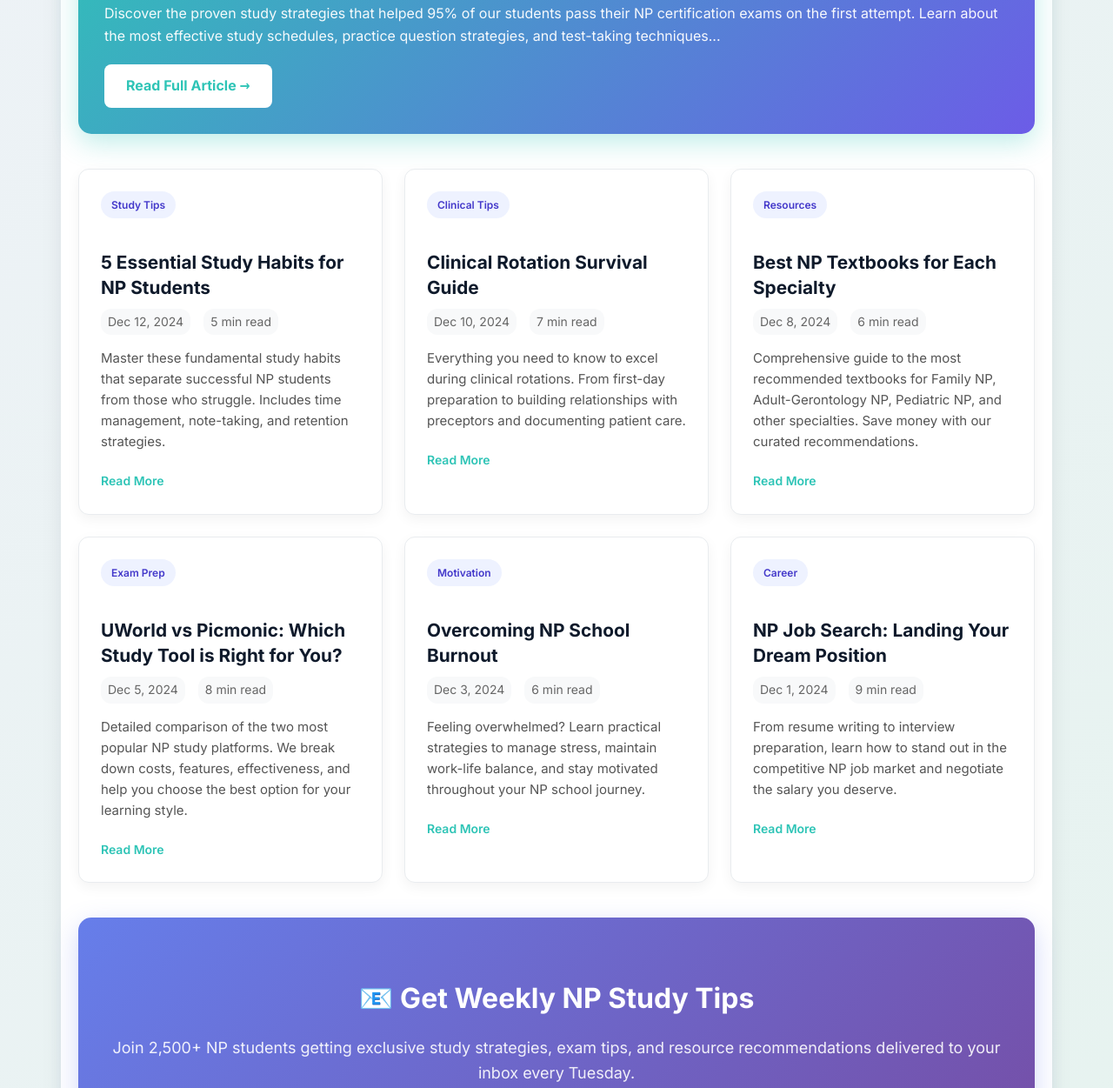
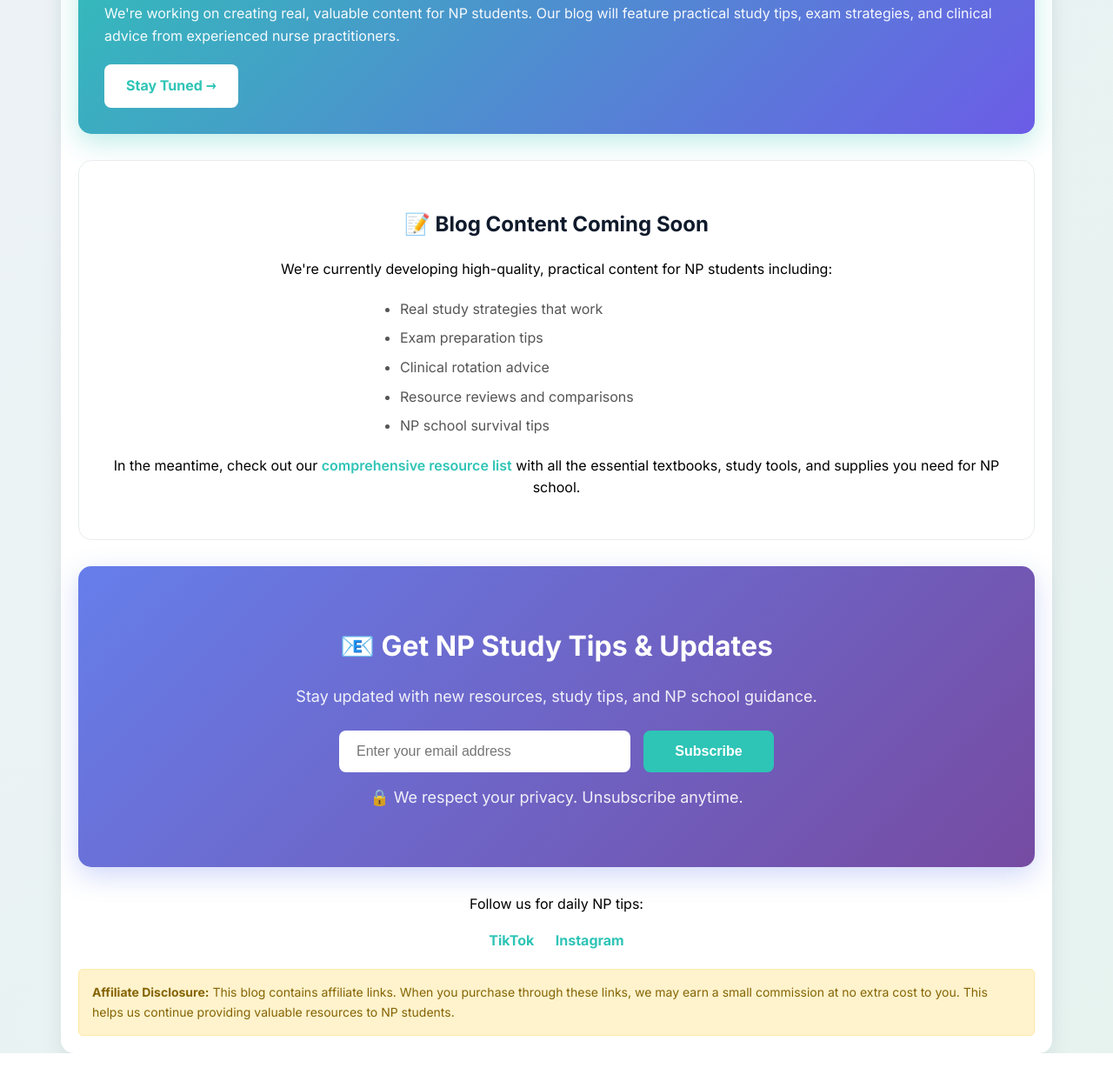
Before and after one commit to krackn88/npsurvivalkit, a website: page blog.html in a window 1280 px wide. Shown: the part 500-1751 px from the top of the page at 87% size. After the commit the page ends 1711 px from the top, so only its background shows below. Drawn offline with Linux system fonts and the light colour scheme.

Commit message:
Remove fake content: testimonials, social proof numbers, fake blog posts. Add real About/Contact sections. Make site honest and functional.

```diff
--- a/assets/css/styles.css
+++ b/assets/css/styles.css
@@ -797,3 +797,71 @@ h1 {
 		text-align: center;
 	}
 }
+
+/* About and Contact Sections */
+.about-section, .contact-section {
+	background: #f8f9fa;
+	padding: 30px;
+	border-radius: 15px;
+	margin: 30px 0;
+	border-left: 4px solid #2EC4B6;
+}
+
+.about-section h2, .contact-section h2 {
+	color: #0F1A2B;
+	margin-bottom: 20px;
+	font-size: 1.8em;
+}
+
+.about-section p, .contact-section p {
+	color: #555;
+	line-height: 1.6;
+	margin-bottom: 15px;
+}
+
+.contact-section a {
+	color: #2EC4B6;
+	text-decoration: none;
+	font-weight: 600;
+}
+
+.contact-section a:hover {
+	text-decoration: underline;
+}
+
+/* Coming Soon Section */
+.coming-soon-section {
+	background: white;
+	padding: 30px;
+	border-radius: 15px;
+	margin: 30px 0;
+	border: 1px solid #e9ecef;
+	text-align: center;
+}
+
+.coming-soon-section h3 {
+	color: #0F1A2B;
+	margin-bottom: 20px;
+	font-size: 1.5em;
+}
+
+.coming-soon-section ul {
+	text-align: left;
+	max-width: 400px;
+	margin: 20px auto;
+}
+
+.coming-soon-section li {
+	margin-bottom: 8px;
+	color: #555;
+}
+
+.coming-soon-section a {
+	color: #2EC4B6;
+	text-decoration: none;
+	font-weight: 600;
+}
+
+.coming-soon-section a:hover {
+	text-decoration: underline;
+}
--- a/blog.html
+++ b/blog.html
@@ -36,105 +36,38 @@
 
         <!-- Featured Article -->
         <div class="featured-article">
-            <h2>🔥 Featured: How to Pass NP Boards on Your First Try</h2>
+            <h2>🔥 Coming Soon: NP Study Tips Blog</h2>
             <div class="article-meta">
-                <span class="article-date">December 15, 2024</span>
-                <span class="article-category">Exam Prep</span>
+                <span class="article-date">December 2024</span>
+                <span class="article-category">Announcement</span>
             </div>
             <p class="article-excerpt">
-                Discover the proven study strategies that helped 95% of our students pass their NP certification exams on the first attempt. Learn about the most effective study schedules, practice question strategies, and test-taking techniques...
+                We're working on creating real, valuable content for NP students. Our blog will feature practical study tips, exam strategies, and clinical advice from experienced nurse practitioners.
             </p>
-            <a href="#featured-article" class="read-more-btn">Read Full Article →</a>
+            <a href="#coming-soon" class="read-more-btn">Stay Tuned →</a>
         </div>
 
-        <!-- Blog Grid -->
-        <div class="blog-grid">
-            <article class="blog-post">
-                <div class="post-category">Study Tips</div>
-                <h3>5 Essential Study Habits for NP Students</h3>
-                <div class="post-meta">
-                    <span class="post-date">Dec 12, 2024</span>
-                    <span class="read-time">5 min read</span>
-                </div>
-                <p class="post-excerpt">
-                    Master these fundamental study habits that separate successful NP students from those who struggle. Includes time management, note-taking, and retention strategies.
-                </p>
-                <a href="#study-habits" class="post-link">Read More</a>
-            </article>
-
-            <article class="blog-post">
-                <div class="post-category">Clinical Tips</div>
-                <h3>Clinical Rotation Survival Guide</h3>
-                <div class="post-meta">
-                    <span class="post-date">Dec 10, 2024</span>
-                    <span class="read-time">7 min read</span>
-                </div>
-                <p class="post-excerpt">
-                    Everything you need to know to excel during clinical rotations. From first-day preparation to building relationships with preceptors and documenting patient care.
-                </p>
-                <a href="#clinical-guide" class="post-link">Read More</a>
-            </article>
-
-            <article class="blog-post">
-                <div class="post-category">Resources</div>
-                <h3>Best NP Textbooks for Each Specialty</h3>
-                <div class="post-meta">
-                    <span class="post-date">Dec 8, 2024</span>
-                    <span class="read-time">6 min read</span>
-                </div>
-                <p class="post-excerpt">
-                    Comprehensive guide to the most recommended textbooks for Family NP, Adult-Gerontology NP, Pediatric NP, and other specialties. Save money with our curated recommendations.
-                </p>
-                <a href="#textbooks" class="post-link">Read More</a>
-            </article>
-
-            <article class="blog-post">
-                <div class="post-category">Exam Prep</div>
-                <h3>UWorld vs Picmonic: Which Study Tool is Right for You?</h3>
-                <div class="post-meta">
-                    <span class="post-date">Dec 5, 2024</span>
-                    <span class="read-time">8 min read</span>
-                </div>
-                <p class="post-excerpt">
-                    Detailed comparison of the two most popular NP study platforms. We break down costs, features, effectiveness, and help you choose the best option for your learning style.
-                </p>
-                <a href="#study-tools" class="post-link">Read More</a>
-            </article>
-
-            <article class="blog-post">
-                <div class="post-category">Motivation</div>
-                <h3>Overcoming NP School Burnout</h3>
-                <div class="post-meta">
-                    <span class="post-date">Dec 3, 2024</span>
-                    <span class="read-time">6 min read</span>
-                </div>
-                <p class="post-excerpt">
-                    Feeling overwhelmed? Learn practical strategies to manage stress, maintain work-life balance, and stay motivated throughout your NP school journey.
-                </p>
-                <a href="#burnout" class="post-link">Read More</a>
-            </article>
-
-            <article class="blog-post">
-                <div class="post-category">Career</div>
-                <h3>NP Job Search: Landing Your Dream Position</h3>
-                <div class="post-meta">
-                    <span class="post-date">Dec 1, 2024</span>
-                    <span class="read-time">9 min read</span>
-                </div>
-                <p class="post-excerpt">
-                    From resume writing to interview preparation, learn how to stand out in the competitive NP job market and negotiate the salary you deserve.
-                </p>
-                <a href="#job-search" class="post-link">Read More</a>
-            </article>
+        <!-- Coming Soon Message -->
+        <div class="coming-soon-section">
+            <h3>📝 Blog Content Coming Soon</h3>
+            <p>We're currently developing high-quality, practical content for NP students including:</p>
+            <ul>
+                <li>Real study strategies that work</li>
+                <li>Exam preparation tips</li>
+                <li>Clinical rotation advice</li>
+                <li>Resource reviews and comparisons</li>
+                <li>NP school survival tips</li>
+            </ul>
+            <p>In the meantime, check out our <a href="resources.html">comprehensive resource list</a> with all the essential textbooks, study tools, and supplies you need for NP school.</p>
         </div>
 
         <!-- Newsletter Signup -->
         <div class="email-capture-section">
-            <h2>📧 Get Weekly NP Study Tips</h2>
-            <p>Join 2,500+ NP students getting exclusive study strategies, exam tips, and resource recommendations delivered to your inbox every Tuesday.</p>
+            <h2>📧 Get NP Study Tips & Updates</h2>
+            <p>Stay updated with new resources, study tips, and NP school guidance.</p>
             <form class="email-form" onsubmit="captureEmail(event)">
                 <input type="email" placeholder="Enter your email address" required class="email-input">
-                <button type="submit" class="email-submit-btn">Subscribe Free</button>
+                <button type="submit" class="email-submit-btn">Subscribe</button>
             </form>
             <p class="email-privacy">🔒 We respect your privacy. Unsubscribe anytime.</p>
         </div>
```
Also changed, not shown: index.html (+18 -44 lines).
